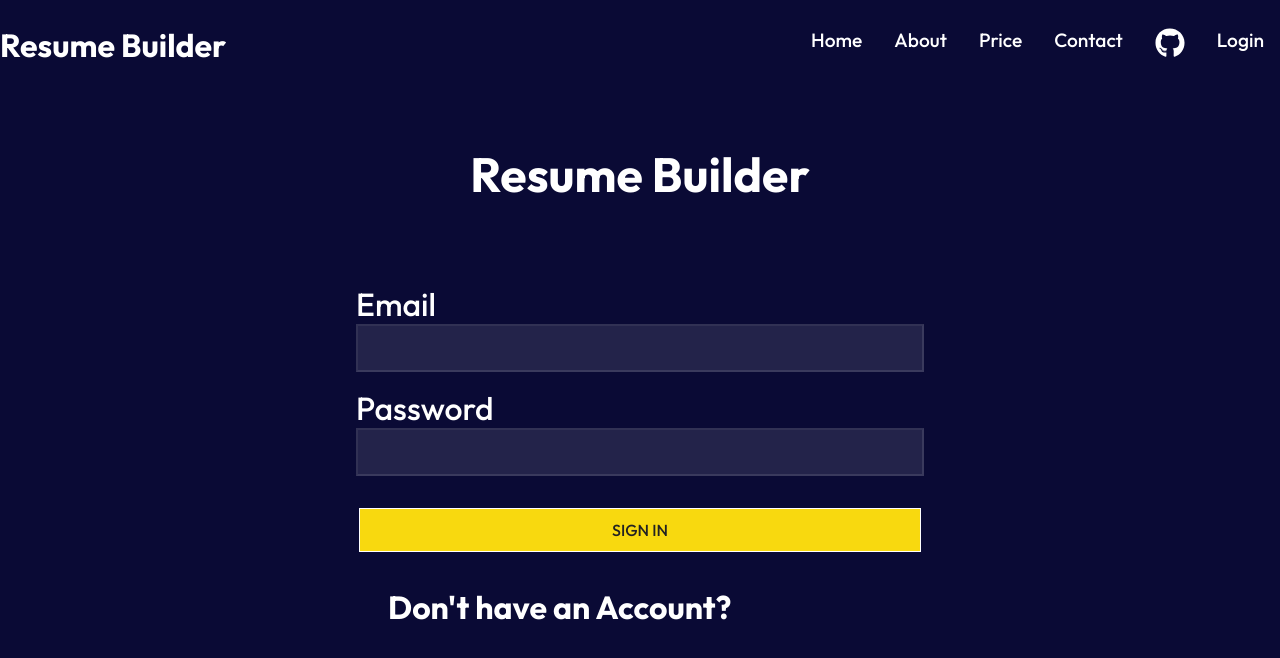
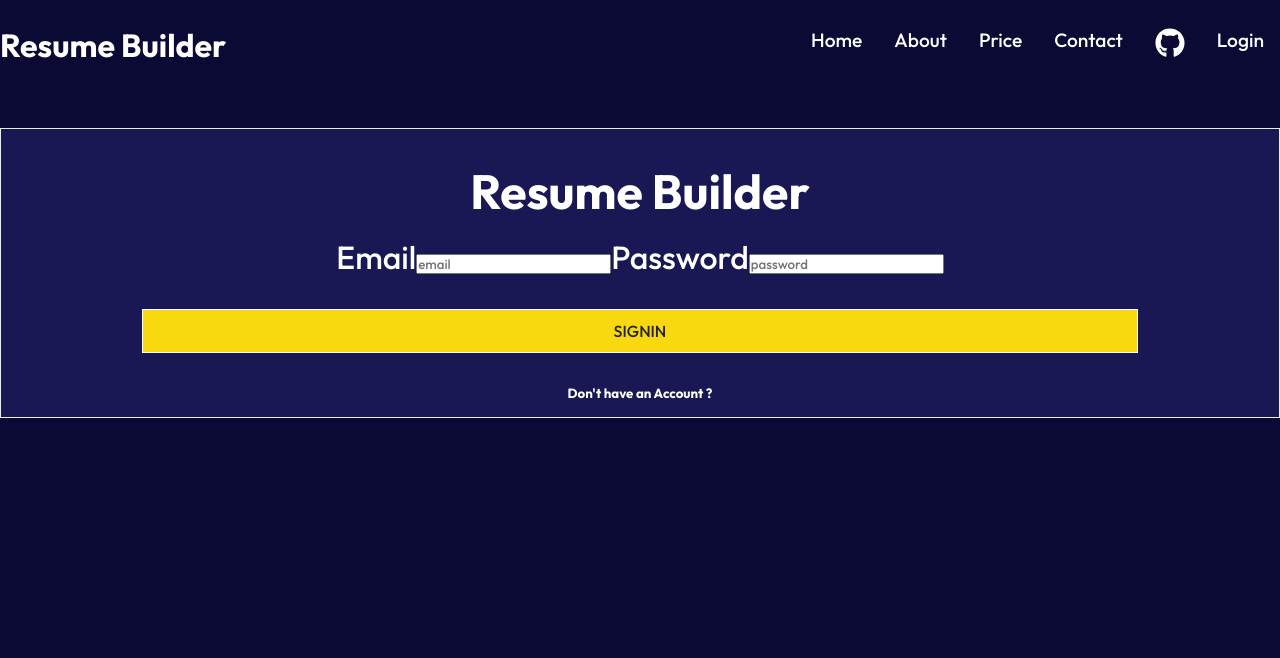
Before and after one commit to VGandhi27/Resume-Building, a React (Create React App) app: page /signin in a window 1280 px wide. Shown: the top 658 px of the page. Built offline with nearby package versions, Linux system fonts and the light colour scheme; a web font is replaced by a local one.

Commit message:
sucessfull auth done with backend

```diff
--- a/package.json
+++ b/package.json
@@ -1,6 +1,7 @@
 {
   "name": "resumebuilder",
   "version": "0.1.0",
+  "proxy": "http://localhost:4000",
   "private": true,
   "dependencies": {
     "@testing-library/jest-dom": "^5.16.5",
@@ -8,6 +9,7 @@
     "@testing-library/user-event": "^13.5.0",
     "@types/node": "^20.3.1",
     "express": "^4.18.2",
+    "materialize-css": "^1.0.0-rc.2",
     "node": "^20.5.0",
     "react": "^18.2.0",
     "react-dom": "^18.2.0",
--- a/public/index.html
+++ b/public/index.html
@@ -9,13 +9,17 @@
       name="description"
       content="Web site created using create-react-app"
     />
+    <!-- <link rel="stylesheet" href="https://cdnjs.cloudflare.com/ajax/libs/materialize/1.0.0/css/materialize.min.css"> -->
+
 
     <link rel="manifest" href="%PUBLIC_URL%/manifest.json" />
        <title>Resume Builder</title>
   </head>
   <body>
+
     <noscript>You need to enable JavaScript to run this app.</noscript>
     <div id="root"></div>
+    <!-- <script src="https://cdnjs.cloudflare.com/ajax/libs/materialize/1.0.0/js/materialize.min.js"></script> -->
 
   </body>
 </html>
--- a/src/components/SignIn.js
+++ b/src/components/SignIn.js
@@ -1,33 +1,166 @@
-import "./SignInStyle.css"
-import React from 'react'
-import Navbar from '../components/Navbar'
-import {Link,Outlet} from 'react-router-dom'
+// import "./SignInStyle.css"
+// import React , {useState} from 'react'
+// import Navbar from '../components/Navbar'
+// import {Link,Outlet} from 'react-router-dom'
+// import M from 'materialize-css'
+// import {useNavigate} from 'react-router-dom'
 
 
-const Form = () => {
+// const Form = () => {
+//   const [password, setPassword] = useState("")
+//   const [email, setEmail] = useState("")
+//   let navigate =useNavigate();
 
+//   const PostData =()=>{
+//     if(!/^(([^<>()\[\]\\.,;:\s@"]+(\.[^<>()\[\]\\.,;:\s@"]+)*)|(".+"))@((\[[0-9]{1,3}\.[0-9]{1,3}\.[0-9]{1,3}\.[0-9]{1,3}])|(([a-zA-Z\-0-9]+\.)+[a-zA-Z]{2,}))$/.test(email)){
+//      M.toast({html: "Invalid Email", classes:"#d32f2f red darken-2"})
+//      return
+//     }
+//     fetch("/signin",{
+//       method:"post",
+//       headers:{
+//         "Content-Type":"application/json"
+//       },
+//       body:JSON.stringify({
+
+//         password,
+//         email
+//       })
+//     }).then(res=>res.json())
+//     .then(data=>{
+//       console.log(data)
+//      if(data.error){
+//       // M.toast({html: data.error, classes:"#d32f2f red darken-2"})
+//       alert("Your file is being uploaded!")
+//       console.log(data.error)
+//       }else{
+//       M.toast({html: "Signed In success", classes:"#43a047 green darken-1"})
+//       alert("Signed In success")
+//       navigate("/dashboard");
+//     }
+//     }).catch(err=>{
+//       console.log(err)
+//     })
+
+//   }
+
+
+//   return (
+//     <>
+//     <Navbar/>
+//     <div className="form">
+//       <h1 style={{textAlign:'center', fontSize:"3rem",padding:"1rem 1rem"}}>Resume Builder</h1>
+//         <form >
+
+
+//             <label htmlFor="">Email</label>
+//             <input type="email" id="email" name="email"  onChange={(e)=>setEmail(e.target.value)}/>
+
+//             <label htmlFor="">Password</label>
+//             <input type="password" id="password" name="password" onChange={(e)=>setPassword(e.target.value)}/>
+
+//                          <button className="btn" type="submit" onClick={()=>PostData()} > Sign In </button>
+
+//                        <h1 className="register"><Link to='/signup'>Don't have an Account?</Link></h1>
+//         </form>
+//     </div>
+//     </>
+//   )
+// }
+
+// export default Form
+
+import "./SignIn2Style.css"
+import React,{useState} from 'react'
+import {Link } from 'react-router-dom'
+import Navbar from '../components/Navbar'
+import M from 'materialize-css'
+import {useNavigate} from 'react-router-dom'
+
+const SignIn=()=>  {
+const [password, setPassword] = useState("")
+const [email, setEmail] = useState("")
+let navigate =useNavigate();
+
+const PostData =()=>{
+  if(!/^(([^<>()\[\]\\.,;:\s@"]+(\.[^<>()\[\]\\.,;:\s@"]+)*)|(".+"))@((\[[0-9]{1,3}\.[0-9]{1,3}\.[0-9]{1,3}\.[0-9]{1,3}])|(([a-zA-Z\-0-9]+\.)+[a-zA-Z]{2,}))$/.test(email)){
+   M.toast({html: "Invalid Email", classes:"#d32f2f red darken-2"})
+   return
+  }
+  fetch("http://localhost:3000/signin",{
+    method:"post",
+    headers:{
+      "Content-Type":"application/json"
+    },
+    body:JSON.stringify({
+
+      password,
+      email
+    })
+  }).then(res=>res.json())
+  .then(data=>{
+    console.log(data)
+   if(data.error){
+    M.toast({html: data.error, classes:"#d32f2f red darken-2"})
+    }else{
+    M.toast({html: "Signed In success", classes:"#43a047 green darken-1"})
+    navigate("/");
+  }
+  }).catch(err=>{
+    console.log(err)
+  })
+
+}
 
   return (
     <>
+    <div className="form">
+     <div className="card auth-card input-field ">
+     <h1 style={{textAlign:'center', fontSize:"3rem",padding:"1rem 1rem"}}>Resume Builder</h1>
+
+     <label htmlFor="">Email</label>
+        <input type="text" placeholder="email"
+         value={email}
+         onChange={(e)=>setEmail(e.target.value)}/>
+
+<label htmlFor="">Password</label>
+        <input type="text" placeholder="password"
+         value={password}
+         onChange={(e)=>setPassword(e.target.value)} />
+        <button className="btn waves-effect waves-light #64b5f6 blue darken-1"
+        onClick={()=>PostData()}
+        >SignIn
+        </button>
+        <h5><Link to="/signup">Don't have an Account ?</Link></h5>
+
+      </div>
+
+    </div>
+
 <Navbar/>
-    <div className="form">
+     {/* <div className="form">
        <h1 style={{textAlign:'center', fontSize:"3rem",padding:"1rem 1rem"}}>Resume Builder</h1>
          <form >
 
 
              <label htmlFor="">Email</label>
-            <input type="email" id="email" name="email"/>
+             <input type="email" id="email" name="email"  value={email}
+         onChange={(e)=>setEmail(e.target.value)}/>
+
 
              <label htmlFor="">Password</label>
-            <input type="password" id="password" name="password"/>
+             <input type="password" id="password" name="password" value={password} onChange={(e)=>setPassword(e.target.value)}/>
 
-                         <button className="btn" type="submit"> Sign In </button>
+                          <button className="btn" type="submit" onClick={()=>PostData()} > Sign In </button>
 
                         <h1 className="register"><Link to='/signup'>Don't have an Account?</Link></h1>
          </form>
-    </div>
+     </div> */}
     </>
+
+
   )
 }
 
-export default Form
+
+export default SignIn
--- /dev/null
+++ b/src/components/SignIn2Style.css
@@ -0,0 +1,43 @@
+label{
+    color: #fff;
+    font-size: 2rem;
+}
+.form{
+    margin-top: 10%;
+
+}
+.card .auth-card .input-field{
+    display: flex;
+    flex-direction: column;
+    padding: 4rem 1rem;
+    margin: auto;
+    max-width: 600px;
+
+}
+
+.auth-card .input-field,form textarea{
+    margin-bottom: 1rem;
+    padding: 10px 18px;
+    font-size: 1.2rem;
+    background-color: rgba(255,255,255,0.1);
+    border-color: rgba(255, 255, 255, 0.1);
+    color: #f4f4f4;
+
+}
+
+.resdiv{
+    padding: 3rem 4rem;
+}
+.response{
+    font-size: 3rem;
+    text-align: center;
+    padding-top: 1rem ;
+    padding-bottom: 1rem;
+}
+.register{
+    justify-content: center;
+    margin: 1rem;
+    align-items: center;
+    padding: 1rem;
+
+}
--- a/src/components/SignUp.js
+++ b/src/components/SignUp.js
@@ -1,11 +1,48 @@
 import "./SignInStyle.css"
-import React from 'react'
+import React ,{useState} from 'react'
 import Navbar from '../components/Navbar'
 import {Link,Outlet} from 'react-router-dom'
+import {useNavigate} from 'react-router-dom'
+import M from 'materialize-css'
+
 
 
 const Form2 = () => {
+  const [name, setName] = useState("")
+  const [password, setPassword] = useState("")
+  const [email, setEmail] = useState("")
+  let navigate =useNavigate();
 
+
+  const PostData =()=>{
+    if(!/^(([^<>()\[\]\\.,;:\s@"]+(\.[^<>()\[\]\\.,;:\s@"]+)*)|(".+"))@((\[[0-9]{1,3}\.[0-9]{1,3}\.[0-9]{1,3}\.[0-9]{1,3}])|(([a-zA-Z\-0-9]+\.)+[a-zA-Z]{2,}))$/.test(email)){
+    M.toast({html: "Invalid Email", classes:"#d32f2f red darken-2"})
+     return
+    }
+    fetch("http://localhost:3000/signup",{
+      method:"post",
+      headers:{
+        "Content-Type":"application/json"
+      },
+      body:JSON.stringify({
+        name,
+        password,
+        email
+      })
+    }).then(res=>res.json())
+    .then(data=>{
+     if(data.error){
+      M.toast({html: data.error, classes:"#d32f2f red darken-2"})
+      }else{
+        M.toast({html: data.message, classes:"#43a047 green darken-1"})
+      navigate("/signin");
+  }
+  })
+  .catch(err=>{
+    console.log(err)
+  })
+
+}
 
   return (
     <>
@@ -16,17 +53,17 @@ const Form2 = () => {
 
 
             <label htmlFor="">Email</label>
-            <input type="email" id="email" name="email"/>
+            <input type="email" id="email" name="email" onChange={(e)=>setEmail(e.target.value)}/>
 
             <label htmlFor="">Name</label>
-            <input type="text" id="name" name="name"/>
+            <input type="text" id="name" name="name" onChange={(e)=>setName(e.target.value)}/>
 
             <label htmlFor="">Password</label>
-            <input type="password" id="password" name="password"/>
+            <input type="password" id="password" name="password" onChange={(e)=>setPassword(e.target.value)}/>
 
-                         <button className="btn" type="submit"> Sign Up </button>
+            <button className="btn" type="submit" onClick={()=>PostData()}> Sign Up </button>
 
-                       <h1 className="register"><Link to='/signin'>Already have an Account?</Link></h1>
+            <h1 className="register"><Link to='/signin'>Already have an Account?</Link></h1>
         </form>
     </div>
     </>
@@ -34,3 +71,78 @@ const Form2 = () => {
 }
 
 export default Form2
+
+
+
+
+
+
+// import React ,{useState} from 'react'
+// import {Link} from 'react-router-dom'
+// import M from 'materialize-css'
+// import {useNavigate} from 'react-router-dom'
+
+//  const SignIn=()=> {
+
+// const [name, setName] = useState("")
+// const [password, setPassword] = useState("")
+// const [email, setEmail] = useState("")
+// let navigate =useNavigate();
+
+// const PostData =()=>{
+//   if(!/^(([^<>()\[\]\\.,;:\s@"]+(\.[^<>()\[\]\\.,;:\s@"]+)*)|(".+"))@((\[[0-9]{1,3}\.[0-9]{1,3}\.[0-9]{1,3}\.[0-9]{1,3}])|(([a-zA-Z\-0-9]+\.)+[a-zA-Z]{2,}))$/.test(email)){
+//    M.toast({html: "Invalid Email", classes:"#d32f2f red darken-2"})
+//    return
+//   }
+//   fetch("/signup",{
+//     method:"post",
+//     headers:{
+//       "Content-Type":"application/json"
+//     },
+//     body:JSON.stringify({
+//       name,
+//       password,
+//       email
+//     })
+//   }).then(res=>res.json())
+//   .then(data=>{
+//    if(data.error){
+//     M.toast({html: data.error, classes:"#d32f2f red darken-2"})
+//     }else{
+//     M.toast({html: data.message, classes:"#43a047 green darken-1"})
+//     navigate("/signin");
+//   }
+//   }).catch(err=>{
+//     console.log(err)
+//   })
+
+// }
+
+
+
+//   return (
+//     <div className="mycard">
+//      <div className="card auth-card input-field ">
+//         <h2>Instagram</h2>
+//         <input type="text" placeholder="name"
+//         value={name}
+//         onChange={(e)=>setName(e.target.value)} />
+
+//         <input type="text" placeholder="email"
+//          value={email}
+//          onChange={(e)=>setEmail(e.target.value)}/>
+
+//         <input type="text" placeholder="password"
+//          value={password}
+//          onChange={(e)=>setPassword(e.target.value)} />
+//         <button className="btn waves-effect waves-light #64b5f6 blue darken-1"
+//         onClick={()=>PostData()}
+//         >SignUp
+//         </button>
+//         <h5><Link to="/signin">Already have an Account ?</Link></h5>
+//       </div>
+//     </div>
+//   )
+// }
+
+// export default SignIn
--- /dev/null
+++ b/src/routes/Dashboard.js
@@ -0,0 +1,10 @@
+import React from 'react'
+import Navbar from '../components/Navbar'
+
+const Dashboard = () => {
+  return (
+    <><Navbar/></>
+  )
+}
+
+export default Dashboard
```
Also changed, not shown: src/App.js (+3 -5 lines), 2 other files (tests, documents, lock files or other folders). Lines whose indentation alone changed are shown as unchanged.
